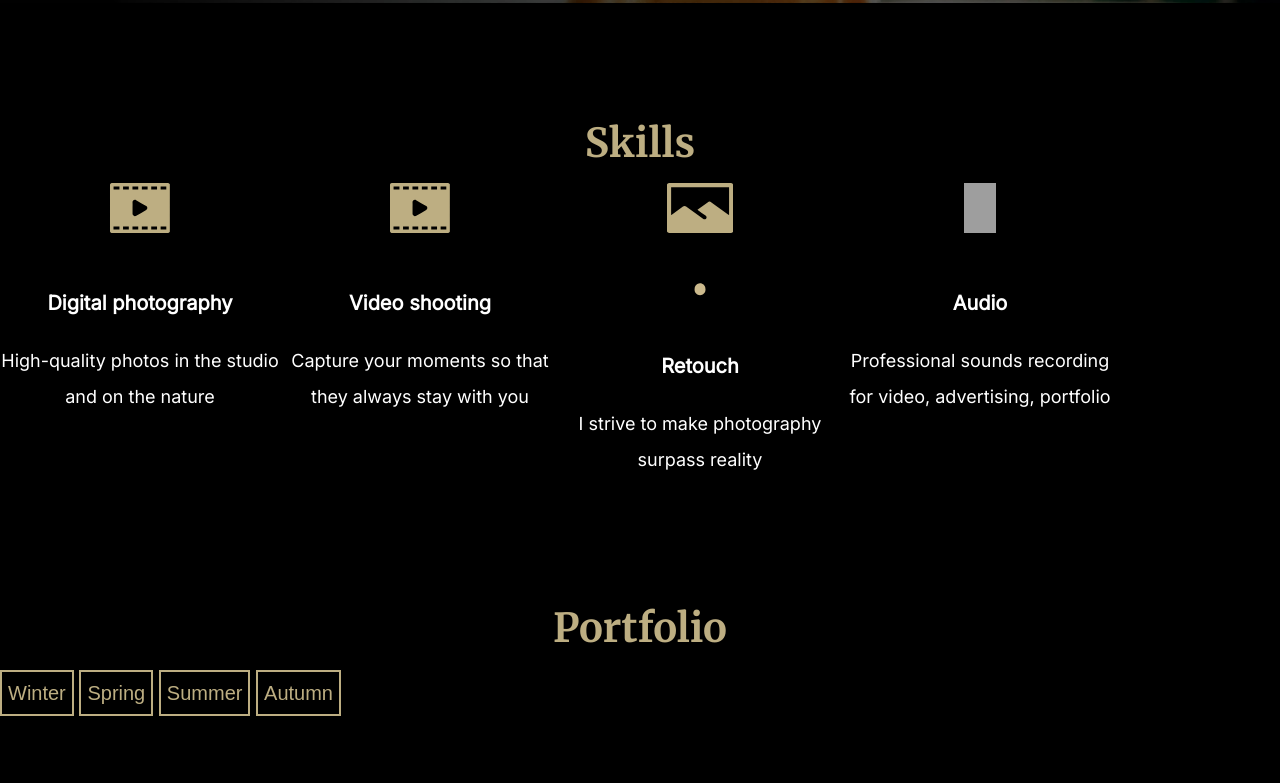
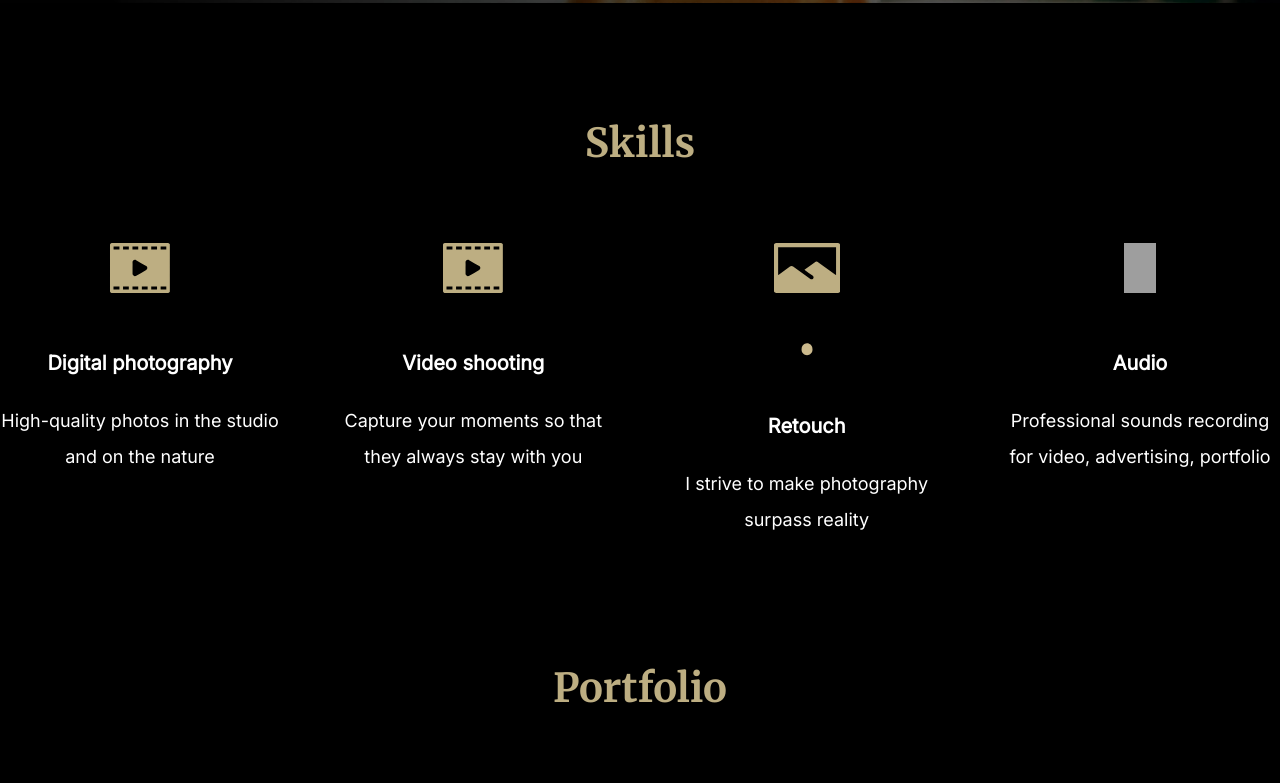
Before and after one commit to IuliiaPi/portfolio, a plain HTML site: page index.html in a window 1280 px wide. Shown: the part 797-1580 px from the top of the page. Drawn offline with Linux system fonts and the light colour scheme; grey boxes are pictures that could not be loaded.

Commit message:
1 file modified

```diff
--- a/styles.css
+++ b/styles.css
@@ -95,6 +95,23 @@ body {
 
 /* Hero styles start */
 
+.section-title {
+  padding-top: 100px;
+  /* margin-top: 100px; */
+  margin-bottom: 60px;
+
+  font-family: Merriweather;
+  font-style: normal;
+  font-weight: bold;
+  font-size: 40px;
+  line-height: 80px;
+
+  text-align: center;
+
+  color: #BDAE82;
+}
+
+
 
 .hero {
   min-height: 100vh;  /* no write max-height if change (rise) content */
@@ -135,6 +152,7 @@ color: #000000;
 background: #BDAE82;
 border: 0;   /* zero borders*/
 /* border-radius: 0px; */
+transition: all 0.5s ease;    /* easy change property in hover*/
   }
 
   .btn:hover,
@@ -148,12 +166,13 @@ border: 0;   /* zero borders*/
 
 
 
-/* Skills styles start */
+/*  ------------------------------ Skills styles start */
 
 
 .skills-items {
   display: flex;
   flex-wrap: wrap;
+  justify-content: space-between;
 }
 
 .skills-item img {
@@ -165,8 +184,6 @@ border: 0;   /* zero borders*/
 }
 
 skills-item {
-
-
   margin-right: 40px;
 }
 
@@ -195,14 +212,21 @@ text-align: center;
 
 
 
-/* Portfolio styles start */
+/* --------------------------------------   Portfolio styles start */
 
 
 .portfolio-btns {
+  display: flex;
+  flex-wrap: wrap;
+  justify-content: center;
 /* margin: 0 auto; */
+margin-bottom: 60px;
 }
 
 .portfolio-btn {
+  margin-right: 5px;
+  padding: 8px 73px;
+
   background: black;
 border: 2px solid #BDAE82;
 box-sizing: border-box;
@@ -213,10 +237,18 @@ line-height: 40px;
 text-align: center;
 
 color: #BDAE82;
+transition: all 0.5s ease;
 }
 
+.portfolio-btn:hover,
+.portfolio-btn:focus,
+.portfolio-btn:active {
+  color: #000000;
 
-/* Video styles start */
+  background: #BDAE82;
+}
+
+/*  -----------------------------------   Video styles start */
 
 #video {
   max-width: 1440px;
@@ -228,21 +260,6 @@ color: #BDAE82;
 
   max-width: 1400px;
   margin: 0 auto;
-}
-
-.section-title {
-  margin-top: 100px;
-  /* margin-bottom: 60px; */
-
-  font-family: Merriweather;
-  font-style: normal;
-  font-weight: bold;
-  font-size: 40px;
-  line-height: 80px;
-
-  text-align: center;
-
-  color: #BDAE82;
 }
 
 .video_item {
@@ -267,16 +284,16 @@ color: #BDAE82;
 
 
 
-/* Price styles start */
+/* ----------------------------------     Price styles start */
 
 .price-items {
   display: flex;
   flex-wrap: wrap;
-  /* justify-content: space-between; */
+  justify-content: space-between;
 
   margin-left:20px;
   margin-right: 20px;
-  margin-top: 60px;
+  /* margin-top: 60px; */
   margin-bottom: 100px;
 }
 
@@ -334,7 +351,7 @@ text-align: center;
 
 
 
-/* Contacts styles start */
+/*  -------------------------------------------- Contacts styles start */
 
 #contacts {
   min-height: 100vh;
@@ -405,6 +422,13 @@ line-height: 40px;
 
 color: #000000;
 background: #BDAE82;
+transition: all 0.5s ease;
+}
+
+.contacts-form_submit:hover,
+.contacts-form_submit:focus,
+..contacts-form_submit:active {
+  background: #a0936b;
 }
 
 
```
